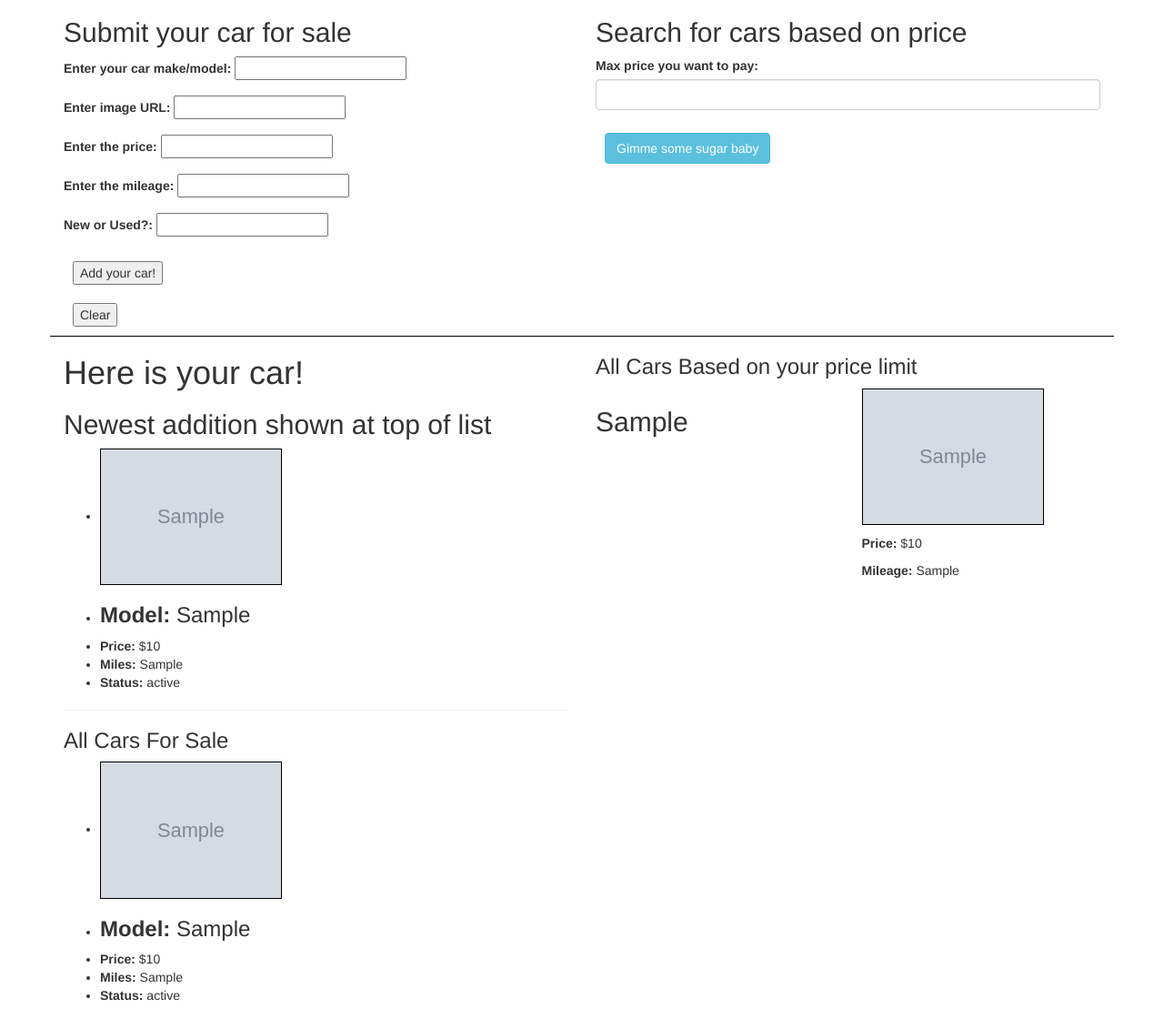
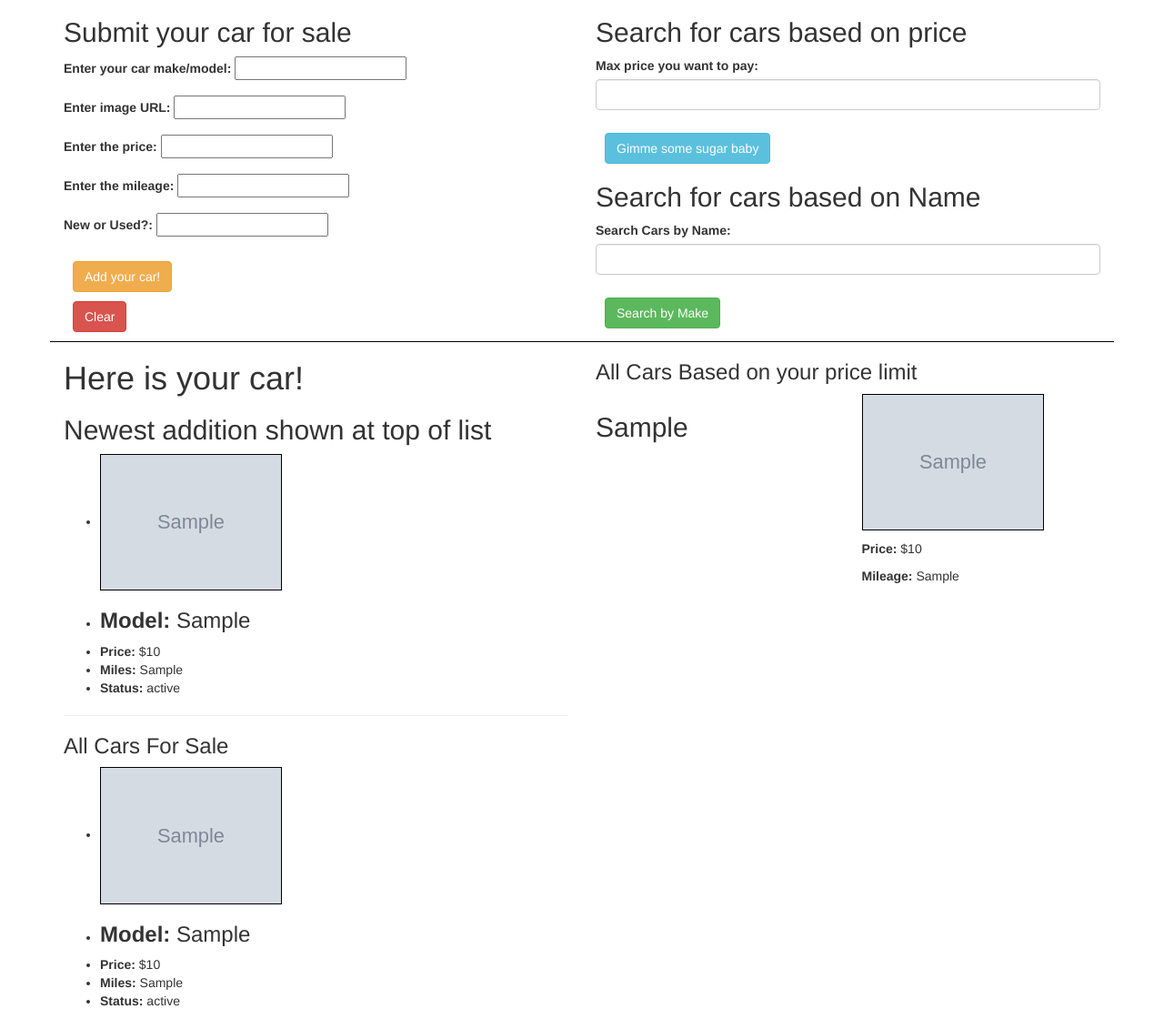
Before and after one commit to RonandoL/Dealership-Twig-Baby, a PHP site: template views/cars.html.twig in a window 1280 px wide. Shown: the part 271-1391 px from the top of the page at 91% size. Run offline with PHP 8.4, Linux system fonts and the light colour scheme; the template is opened without the code that fills it: most values are stand-ins (such as "Sample title", 1, 10 or a date in 2020); grey boxes marked "Sample" are stand-in pictures; some libraries are stand-ins or nearby versions.

Commit message:
It has search by Make/Model form to Twig home page.

```diff
--- a/views/cars.html.twig
+++ b/views/cars.html.twig
@@ -45,26 +45,39 @@
                       </div>
 
 
-                      <button type='submit'>Add your car!</button>
+                      <button class='btn btn-warning' type='submit'>Add your car!</button>
                 </form>
 
                 <!-- DELETE CARS -->
                 <form action='/delete_cars' method='post'>
-                    <button type='submit'>Clear</button>
+                    <button class='btn btn-danger' type='submit'>Clear</button>
                 </form>
 
             </div>  <!-- /col-sm-6 -->
 
-            <!-- BUY A CAR -->
+    <!-- SEAR BY PRICE =================== -->
             <div class="col-sm-6">
                 <h2>Search for cars based on price</h2>
                 <form action='/car_matches'>
                     <div class='form-group'>
                         <label for=''>Max price you want to pay:</label>
-                        <input class='form-control' type='text' name='matchPrice' value=''>
+                        <input class='form-control' type='number' name='matchPrice' value=''>
                     </div>
 
                     <button class='btn btn-info' type='submit' name='button'>Gimme some sugar baby</button>
+                </form>
+            </div>
+
+    <!-- SEAR BY Make/Model -->
+            <div class="col-sm-6">
+                <h2>Search for cars based on Name</h2>
+                <form action='/make_model_matches'>
+                    <div class='form-group'>
+                        <label for=''>Search Cars by Name:</label>
+                        <input class='form-control' type='text' name='matchMake' value=''>
+                    </div>
+
+                    <button class='btn btn-success' type='submit' name='button'>Search by Make</button>
                 </form>
             </div>
 
@@ -72,7 +85,7 @@
 
             <div class="row">
 
-<!-- RESULTS -->
+<!-- RESULTS ============================================== -->
 
     <!-- Display cars already created -->
                 <div class="col-sm-6">
--- a/web/css/styles.css
+++ b/web/css/styles.css
@@ -5,6 +5,7 @@ img {
 
 .boxy {
     border-bottom: 1px solid black;
+    padding-bottom: 10px;
 }
 
 button {
```
Also changed, not shown: app/app.php (+13 -0 lines), views/created_car.html.twig (deleted, +0 -18 lines).
